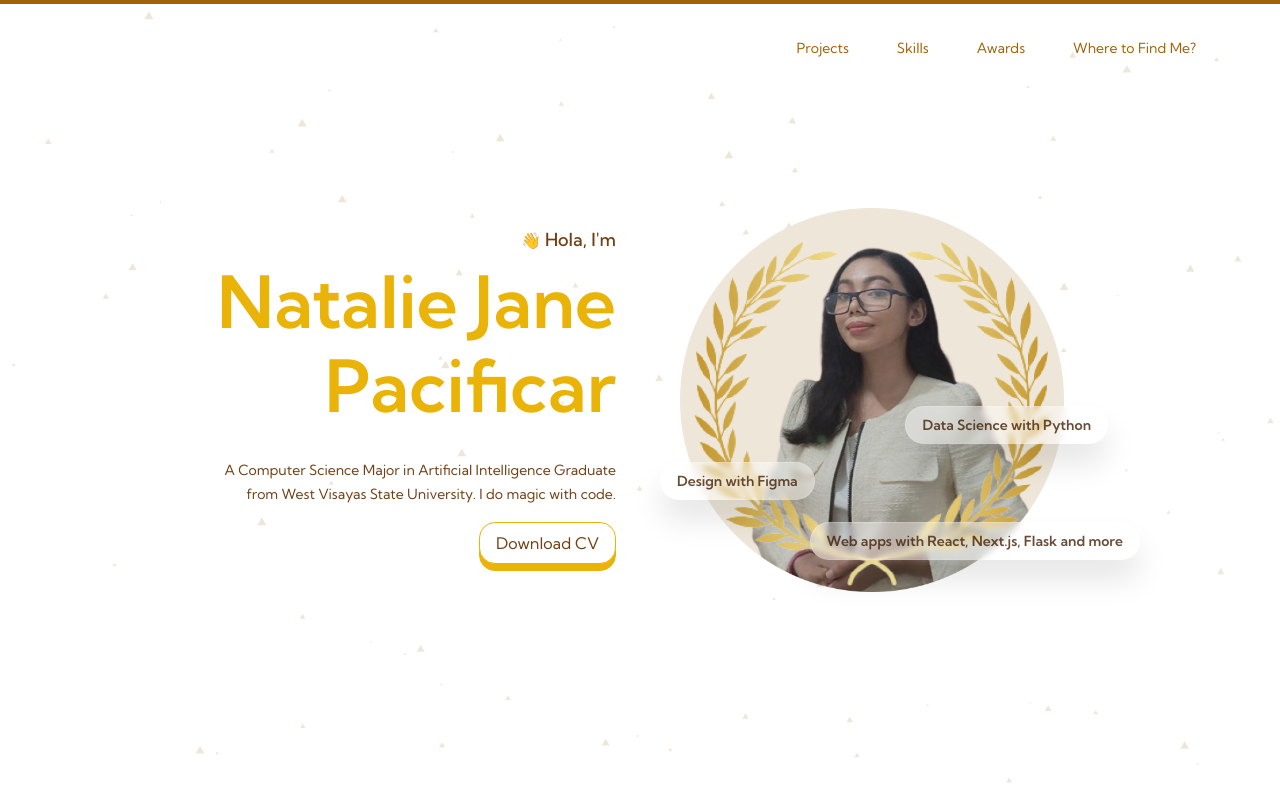
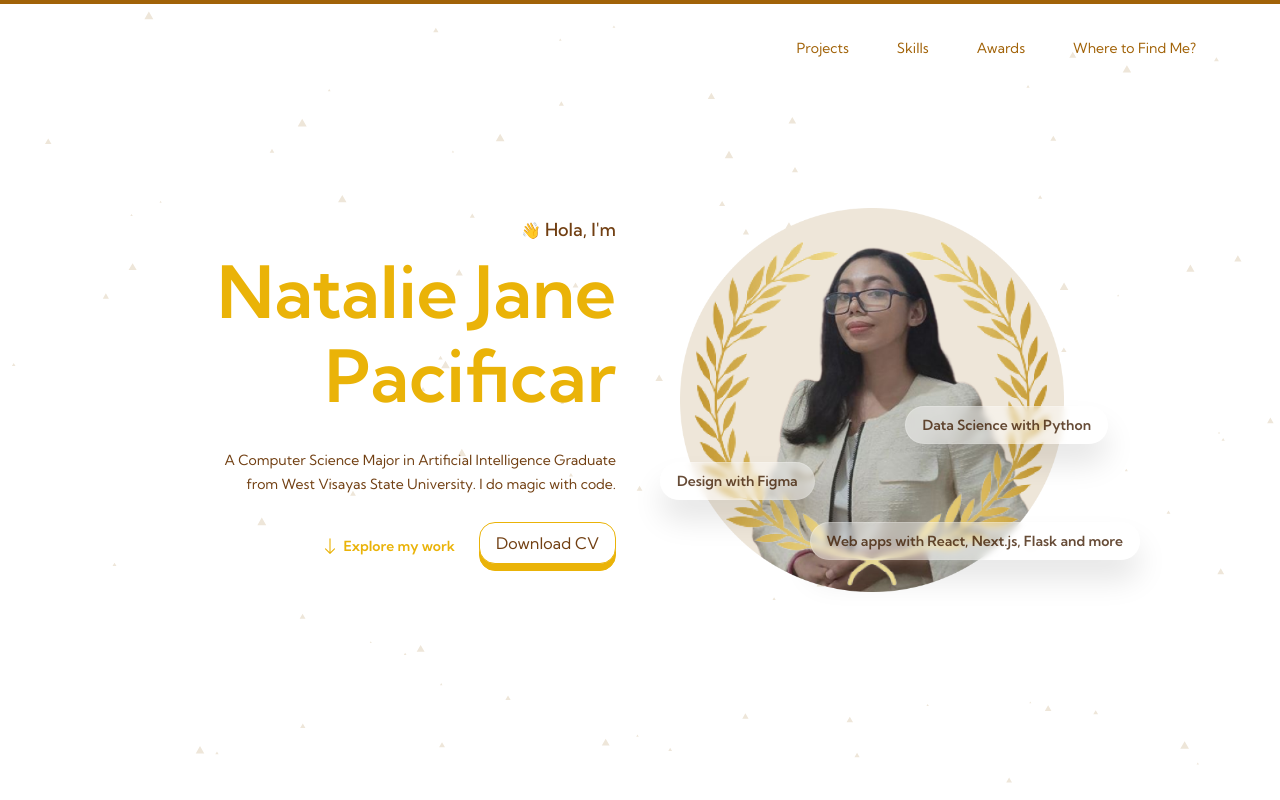
Before and after one commit to Fynmn/react-typescript-portfolio, a React (Vite) app: page / in a window 1280 px wide. Shown: the top 800 px of the page. Built offline with nearby package versions, Linux system fonts and the light colour scheme.

Commit message:
feat: intro - added explore my work button

```diff
--- a/src/components/sections/Introduction.tsx
+++ b/src/components/sections/Introduction.tsx
@@ -2,7 +2,8 @@ import { motion } from "framer-motion";
 import { SectionProps } from "./types";
 import ParticlesBackground from "../ParticlesBackground";
 import DownloadButton from "../DownloadButton";
-// import { HiArrowDownTray } from "react-icons/hi";
+import { Link } from "react-scroll";
+import { BsArrowDown } from "react-icons/bs";
 
 interface IntroductionProps extends SectionProps {}
 
@@ -46,11 +47,35 @@ const Introduction: React.FC<IntroductionProps> = ({ sectionRef }) => {
               Typescript and more. I also do Design and Data Analytics too!
             </p> */}
           </div>
-          <div className="flex justify-center md:justify-end py-1">
-            <DownloadButton
-              btnText="Download CV"
-              pdfUrl="assets/files/CV_v2.pdf"
-            />
+          <div className="flex justify-center md:justify-end items-center py-1 gap-x-4">
+            <div className="">
+              <Link
+                to={"projects-section"}
+                smooth={true}
+                offset={5}
+                duration={700}
+                className="select-none relative group cursor-pointer px-1"
+                onClick={() => {}}
+              >
+                <div className="flex justify-start relative ">
+                  <button className="inline-flex items-center gap-x-1 group text-yellow-500 font-semibold hover:scale-105">
+                    <BsArrowDown size={18} />
+                    <p className="text-sm pr-2">Explore my work</p>
+
+                    <span
+                      className={`group-hover:w-full group-hover:left-0 group-hover:bg-yellow-500 block absolute -bottom-1 right-0 h-[2px] active:w-full active:left-0 active:bg-yellow-500 w-0 bg-yellow-500`}
+                    ></span>
+                  </button>
+                </div>
+              </Link>
+            </div>
+
+            <div className="">
+              <DownloadButton
+                btnText="Download CV"
+                pdfUrl="assets/files/CV_v2.pdf"
+              />
+            </div>
           </div>
         </div>
 
```
